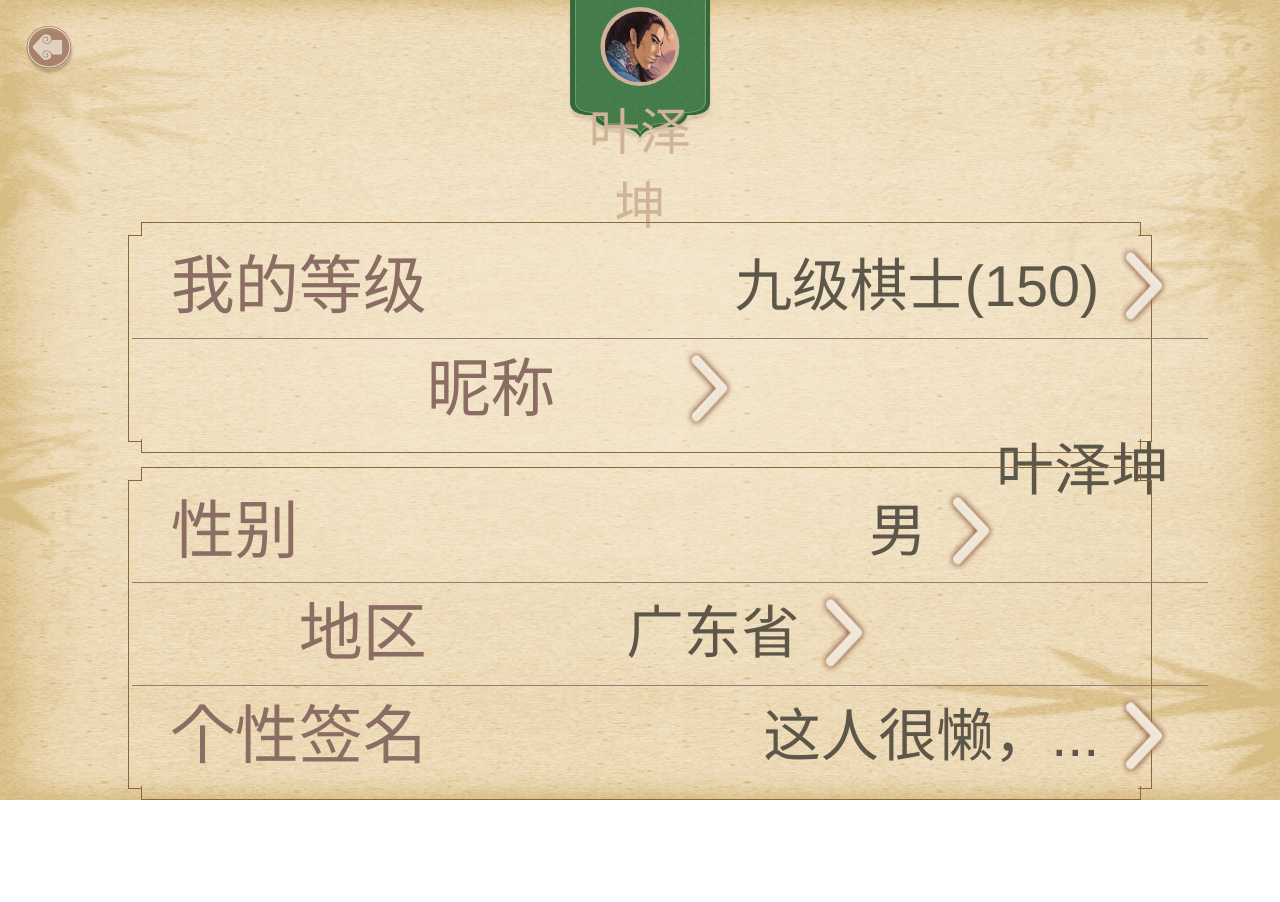
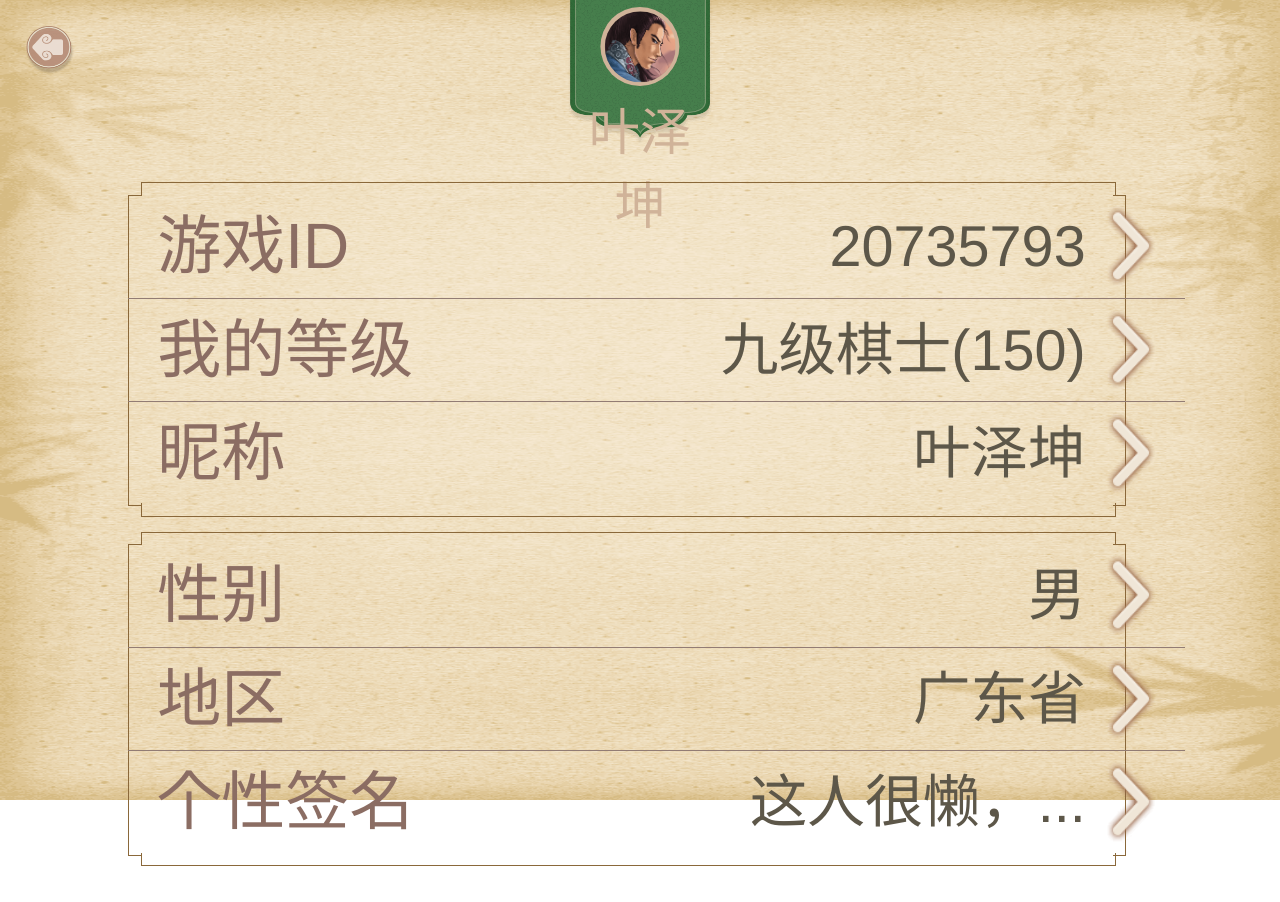
Before and after one commit to kungcn/chinese-chess, a Vue app in the folder web/: page /#/ in a window 1280 px wide. After the commit the page ends 870 px from the top, so only its background shows below. Built offline with nearby package versions, Linux system fonts and the light colour scheme; what muse-ui would draw is missing.

Commit message:
添加交互效果

```diff
--- a/web/src/components/pages/UserSetting/UserSetting.vue
+++ b/web/src/components/pages/UserSetting/UserSetting.vue
@@ -39,4 +39,9 @@ export default {
   background: no-repeat;
   background-size: 100% 100%
 }
+.center {
+  position: absolute;
+  left: 50%; top: 50%;
+  transform: translate(-50%, -50%);
+}
 </style>
--- a/web/src/components/pages/UserSetting/children/Content.vue
+++ b/web/src/components/pages/UserSetting/children/Content.vue
@@ -4,6 +4,7 @@
 
   <v-form :items="form1" class="form-item"></v-form>
   <v-form :items="form2" class="form-item"></v-form>
+  <v-form :items="form3" class="form-item"></v-form>
 
   </div>
 </div>
@@ -20,28 +21,17 @@ export default {
   data() {
     return {
       form1: [
-        {
-          title: '我的等级',
-          text: '九级棋士(150)'
-        },
-        {
-          title: '昵称',
-          text: '叶泽坤'
-        }
+        { title: '游戏ID', text: '20735793' },
+        { title: '我的等级', text: '九级棋士(150)' },
+        { title: '昵称', text: '叶泽坤' }
       ],
       form2: [
-        {
-          title: '性别',
-          text: '男'
-        },
-        {
-          title: '地区',
-          text: '广东省'
-        },
-        {
-          title: '个性签名',
-          text: '这人很懒，...'
-        }
+        { title: '性别', text: '男' },
+        { title: '地区', text: '广东省' },
+        { title: '个性签名', text: '这人很懒，...' }
+      ],
+      form3: [
+        { title: '手机', text: '未绑定' }
       ]
     }
   }
@@ -57,12 +47,15 @@ export default {
 #setting-content-container {
   position: relative;
   width: 78%;
-  height: 100%;
+  max-height: 95%;
+  height: auto;
   margin: 0 auto;
+  overflow-y: auto;
+  overflow-x: none;
   padding: 4%;
 }
 .form-item {
-  margin: 5vh 0;
+  margin-bottom: 5vh;
 }
 
 </style>
--- a/web/src/components/pages/UserSetting/children/Form.vue
+++ b/web/src/components/pages/UserSetting/children/Form.vue
@@ -4,25 +4,38 @@
   <div class="setting-border border-horizontal"></div>
   <div class="setting-border border-vertical"></div>
   <div class="setting-border border-vertical"></div>
-  <div class="setting-item" v-for="(item, index) in items">
+  <div class="setting-item"
+       v-for="(item, index) in items"
+       :class="{ 'form-active': curr == index, 'form-item-border': index < items.length - 1 }"
+       @touchstart="setActive(index)"
+       @touchend="setActive(-1)">
     <p>{{ item.title }}</p>
     <img src="../../../../assets/pages/UserSetting/btn_r.png" />
     <span>{{ item.text }}</span>
-    <div v-if="index < (items.length - 1)"></div>
   </div>
 </div>
 </template>
 
 <script>
 export default {
-  props: [ 'items' ]
+  props: [ 'items' ],
+  data() {
+    return {
+      curr: -1
+    }
+  },
+  methods: {
+    setActive(index) {
+      this.curr = index;
+    }
+  }
 }
 </script>
 
 <style>
 .setting-form {
   position: relative;
-  width: 100%;
+  width: calc(100% - 2vw);
   border: 0;
   height: auto
 }
@@ -56,7 +69,8 @@ export default {
 }
 .setting-item {
   position: relative;
-  width: 100%;
+  width: calc(100% + 2vw);
+  left: -1vw;
   height: 8vw;
   line-height: 8vw;
   padding: 0 3%;
@@ -82,11 +96,10 @@ export default {
   color: #5d5749;
   font-size: 4.5vw;
 }
-.setting-item > div {
-  width: calc(100% + 6vw);
-  height: 100%;
-  position: relative;
-  left: -3vw;
+.form-active {
+  background-color: rgba(0, 0, 0, 0.1);
+}
+.form-item-border {
   border-bottom: 1px solid #927c74;
 }
 </style>
--- a/web/src/components/pages/UserSetting/children/Header.vue
+++ b/web/src/components/pages/UserSetting/children/Header.vue
@@ -2,16 +2,22 @@
 <div id="setting-header">
   <div id="setting-back"
        @click="goBack()"
-       @mouseup="changeState(false)"
-       @mousedown="changeState(true)">
-    <img :src="img.back_btn" v-if="!isClick" />
-    <img :src="img.back_btn_press" v-if="isClick" />
+       @touchend="setBackBtn(false)"
+       @touchstart="setBackBtn(true)">
+    <img :src="img.back_btn" v-if="status.bck" />
+    <img :src="img.back_btn_press" v-else />
   </div>
   <div id="setting-header-user"
        class="background-container"
        :style="{ backgroundImage: 'url(' + img.userbg + ')' }">
-    <div id="setting-header-user-portrait">
-       <img :src="img.usr" v-if="img.usr" />
+    <div id="setting-header-user-portrait"
+         @touchstart="setUsrBtn(true)"
+         @touchend="setUsrBtn(false)">
+       <img v-if="img.usr"
+            :src="img.usr"
+            class="center" />
+       <div class="center"
+            v-if="status.usr"></div>
     </div>
     <p>{{ usrAccount }}</p>
   </div>
@@ -29,7 +35,10 @@ export default {
         back_btn: require('@/assets/pages/UserSetting/back_btn.png'),
         usr: null
       },
-      isClick: false
+      status: {
+        bck: false,
+        usr: false
+      }
     }
   },
   created: function() {
@@ -55,8 +64,11 @@ export default {
     goBack() {
       console.log('返回主页')
     },
-    changeState(state) {
-      this.isClick = state
+    setBackBtn(status) {
+      this.status.bck = status
+    },
+    setUsrBtn(status) {
+      this.status.usr = status
     }
   }
 }
@@ -95,11 +107,13 @@ export default {
   background-color: #d0b399
 }
 #setting-header-user-portrait > img {
-  position: absolute;
   width: 90%; height: 90%;
   border-radius: 100%;
-  left: 50%; top: 50%;
-  transform: translate(-50%, -50%);
+}
+#setting-header-user-portrait > div {
+  width: 100%; height: 100%;
+  border-radius: 100%;
+  background-color: rgba(0, 0, 0, 0.3)
 }
 #setting-header-user > p {
   position: relative;
```
